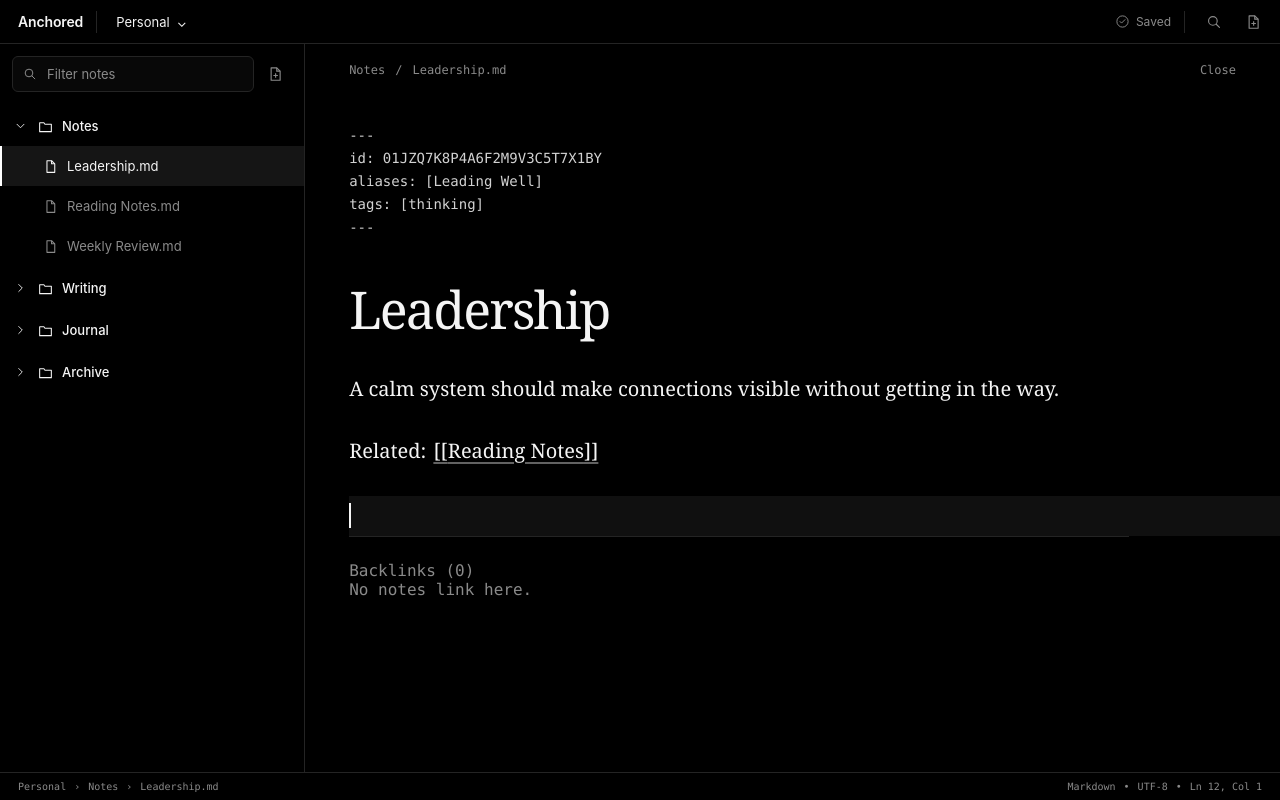
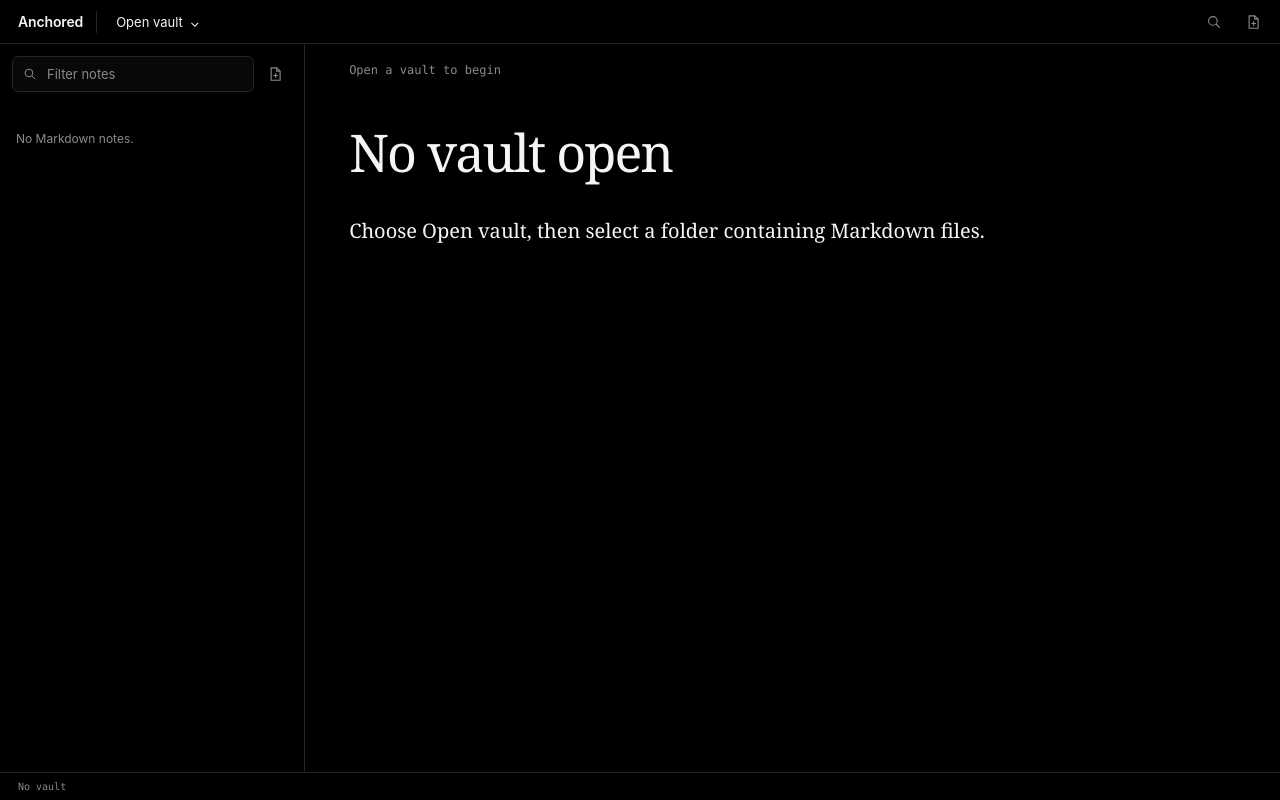
Before and after one commit to dwaynemcyrus/anchored-app, a React (Vite) app: page / in a window 1280 px wide. Built offline with nearby package versions, Linux system fonts and the light colour scheme.

Commit message:
fix(app): remove static sample notes

```diff
--- a/src/app/App.tsx
+++ b/src/app/App.tsx
@@ -20,8 +20,6 @@ import {
 import {
   createUntitledDocument,
   documentsFromVault,
-  initialFolders,
-  initialDocuments,
   mergeDocumentsFromVault,
   type AnchoredDocument,
   type DocumentSaveState,
@@ -104,11 +102,10 @@ function vaultSummaryMessage(snapshot: VaultSnapshot): string {
 }
 
 export function App() {
-  const [documents, setDocuments] =
-    useState<AnchoredDocument[]>(initialDocuments);
-  const [activeDocumentId, setActiveDocumentId] = useState("leadership");
-  const [expandedFolders, setExpandedFolders] = useState(
-    () => new Set(["Notes"]),
+  const [documents, setDocuments] = useState<AnchoredDocument[]>([]);
+  const [activeDocumentId, setActiveDocumentId] = useState("");
+  const [expandedFolders, setExpandedFolders] = useState<Set<string>>(
+    () => new Set(),
   );
   const [query, setQuery] = useState("");
   const [quickOpenQuery, setQuickOpenQuery] = useState("");
@@ -120,8 +117,8 @@ export function App() {
   const [vaultSearchVisible, setVaultSearchVisible] = useState(false);
   const [findRequest, setFindRequest] = useState(0);
   const [sidebarOpen, setSidebarOpen] = useState(false);
-  const [vaultName, setVaultName] = useState("Personal");
-  const [folderOrder, setFolderOrder] = useState(initialFolders);
+  const [vaultName, setVaultName] = useState("");
+  const [folderOrder, setFolderOrder] = useState<string[]>([]);
   const [selectingVault, setSelectingVault] = useState(false);
   const [vaultSelected, setVaultSelected] = useState(false);
   const [vaultNotices, setVaultNotices] = useState<VaultNotice[]>([]);
@@ -874,9 +871,10 @@ export function App() {
   return (
     <div className="app-shell">
       <TitleBar
-        saveState={saveState}
+        saveState={activeDocument ? saveState : undefined}
         selectingVault={selectingVault}
         sidebarOpen={sidebarOpen}
+        vaultSelected={vaultSelected}
         vaultName={vaultName}
         onCreateNote={createNote}
         onOpenSearch={() => {
@@ -911,6 +909,7 @@ export function App() {
               : { status: "idle" }
           }
           vaultName={vaultName}
+          vaultSelected={vaultSelected}
           wikilinkCandidates={wikilinkCandidates}
           onCloseDocument={closeDocument}
           onDocumentChange={updateDocumentContent}
--- a/src/app/components/EditorSurface.tsx
+++ b/src/app/components/EditorSurface.tsx
@@ -16,6 +16,7 @@ type EditorSurfaceProps = {
     | { status: "loading"; documentId: string }
     | { status: "error"; documentId: string; message: string };
   vaultName: string;
+  vaultSelected: boolean;
   wikilinkCandidates: WikilinkCandidate[];
   onCloseDocument: () => void;
   onDocumentChange: (content: string) => void;
@@ -35,6 +36,7 @@ export function EditorSurface({
   hasDocuments,
   loadState,
   vaultName,
+  vaultSelected,
   wikilinkCandidates,
   onCloseDocument,
   onDocumentChange,
@@ -49,13 +51,23 @@ export function EditorSurface({
   if (!document) {
     return (
       <main className="editor-surface">
-        <header className="editor-surface__header">{vaultName}</header>
+        <header className="editor-surface__header">
+          {vaultSelected ? vaultName : "Open a vault to begin"}
+        </header>
         <section className="document document--empty">
-          <h1>{hasDocuments ? "No note open" : "No Markdown notes"}</h1>
+          <h1>
+            {!vaultSelected
+              ? "No vault open"
+              : hasDocuments
+                ? "No note open"
+                : "No Markdown notes"}
+          </h1>
           <p>
-            {hasDocuments
-              ? "Choose a note from the file explorer."
-              : "Choose another vault to continue."}
+            {!vaultSelected
+              ? "Choose Open vault, then select a folder containing Markdown files."
+              : hasDocuments
+                ? "Choose a note from the file explorer."
+                : "Choose another vault to continue."}
           </p>
         </section>
       </main>
--- a/src/app/components/StatusBar.tsx
+++ b/src/app/components/StatusBar.tsx
@@ -9,7 +9,7 @@ export function StatusBar({ document, vaultName }: StatusBarProps) {
   return (
     <footer className="status-bar">
       <div className="status-bar__path">
-        <span>{vaultName}</span>
+        <span>{vaultName || "No vault"}</span>
         {document ? (
           <>
             <span aria-hidden="true">›</span>
@@ -19,6 +19,7 @@ export function StatusBar({ document, vaultName }: StatusBarProps) {
           </>
         ) : null}
       </div>
+      {document ? (
         <div className="status-bar__metadata">
           <span>Markdown</span>
           <span aria-hidden="true">•</span>
@@ -26,6 +27,7 @@ export function StatusBar({ document, vaultName }: StatusBarProps) {
           <span aria-hidden="true">•</span>
           <span>Ln 12, Col 1</span>
         </div>
+      ) : null}
     </footer>
   );
 }
--- a/src/app/components/TitleBar.tsx
+++ b/src/app/components/TitleBar.tsx
@@ -2,10 +2,11 @@ import { CheckIcon, MenuIcon, NewFileIcon, SearchIcon } from "./Icons";
 import { IconButton } from "./IconButton";
 
 type TitleBarProps = {
-  saveState: "saved" | "unsaved" | "saving" | "conflict" | "error";
+  saveState?: "saved" | "unsaved" | "saving" | "conflict" | "error";
   selectingVault: boolean;
   sidebarOpen: boolean;
   vaultName: string;
+  vaultSelected: boolean;
   onCreateNote: () => void;
   onOpenSearch: () => void;
   onSelectVault: () => void;
@@ -17,6 +18,7 @@ export function TitleBar({
   selectingVault,
   sidebarOpen,
   vaultName,
+  vaultSelected,
   onCreateNote,
   onOpenSearch,
   onSelectVault,
@@ -36,18 +38,27 @@ export function TitleBar({
         <span className="wordmark">Anchored</span>
         <span aria-hidden="true" className="title-bar__rule" />
         <button
-          aria-label={`Open vault: ${vaultName}`}
+          aria-label={vaultSelected ? `Open vault: ${vaultName}` : "Open vault"}
           className="vault-selector"
           disabled={selectingVault}
           type="button"
           onClick={onSelectVault}
         >
-          {selectingVault ? "Opening…" : vaultName}
+          {selectingVault
+            ? "Opening…"
+            : vaultSelected
+              ? vaultName
+              : "Open vault"}
           <span aria-hidden="true">⌄</span>
         </button>
       </div>
       <div className="title-bar__actions">
-        <span className={`save-status save-status--${saveState}`} role="status">
+        {saveState ? (
+          <>
+            <span
+              className={`save-status save-status--${saveState}`}
+              role="status"
+            >
               {saveState === "saved" ? <CheckIcon /> : null}
               {saveState === "saved"
                 ? "Saved"
@@ -60,6 +71,8 @@ export function TitleBar({
                       : "Save failed"}
             </span>
             <span aria-hidden="true" className="title-bar__rule" />
+          </>
+        ) : null}
         <IconButton label="Search vault" onClick={onOpenSearch}>
           <SearchIcon />
         </IconButton>
--- a/src/app/documents.ts
+++ b/src/app/documents.ts
@@ -21,48 +21,6 @@ export type AnchoredDocument = {
   relatedDocumentId?: string;
   relatedLabel?: string;
 };
-
-export const initialFolders: string[] = [
-  "Notes",
-  "Writing",
-  "Journal",
-  "Archive",
-];
-
-export const initialDocuments: AnchoredDocument[] = [
-  {
-    id: "leadership",
-    name: "Leadership.md",
-    outgoingLinks: ["Reading Notes"],
-    folder: "Notes",
-    title: "Leadership",
-    aliases: ["Leading Well"],
-    tags: ["thinking"],
-    body: "A calm system should make connections visible without getting in the way.",
-    relatedDocumentId: "reading-notes",
-    relatedLabel: "Reading Notes",
-  },
-  {
-    id: "reading-notes",
-    name: "Reading Notes.md",
-    outgoingLinks: [],
-    folder: "Notes",
-    title: "Reading Notes",
-    aliases: [],
-    tags: ["reading"],
-    body: "Highlights become useful when they return to active thought.",
-  },
-  {
-    id: "weekly-review",
-    name: "Weekly Review.md",
-    outgoingLinks: [],
-    folder: "Notes",
-    title: "Weekly Review",
-    aliases: [],
-    tags: ["review"],
-    body: "Review what changed, then choose what deserves attention next.",
-  },
-];
 
 export function createUntitledDocument(
   documents: AnchoredDocument[],
```
Also changed, not shown: 2 other files (tests, documents, lock files or other folders). Lines whose indentation alone changed are shown as unchanged.
